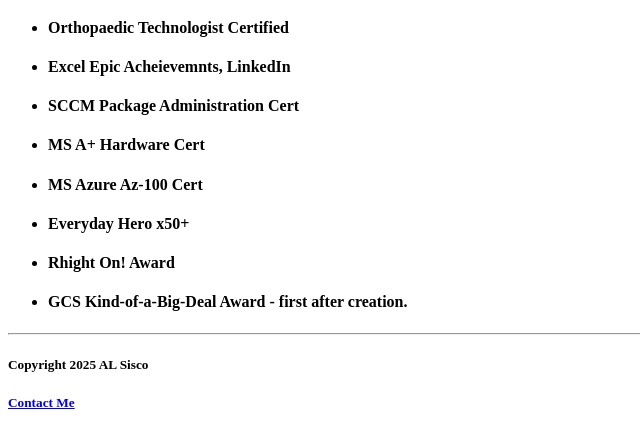
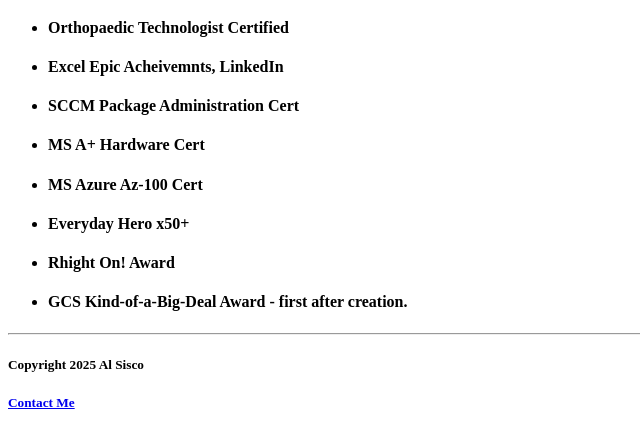
Before and after one commit to typ211/Resume, a plain HTML site: page index.html in a window 1280 px wide. Shown: the part 1391-1814 px from the top of the page, 0-640 px from the left. Drawn offline with Linux system fonts and the light colour scheme.

Commit message:
Update index.html
Text Changes Updated Name

```diff
--- a/index.html
+++ b/index.html
@@ -3,14 +3,14 @@
 <head>
     <meta charset="UTF-8">
     <meta name="viewport" content="width=device-width, initial-scale=1.0">
-    <title>AL Sisco Resume</title>
+    <title>Alex Sisco Resume</title>
 </head>
 <body>
     <h1>Alex Sisco</h1>
     <img src="./Pictures/Alex Selfie.png" height=100 alt="A picture of Alex Sisco"/>
     <hr>
     <h2>Summary</h2>
-        <h3>I am a Driven, Hard-Working Individual, striving to stay Competitive, Relevant and Consequential in an ever-accelerating technology field.</h3>
+        <h3>I am a Driven, Hard-Working Individual, striving to stay Competitive, Relevant, and Consequential in an ever-accelerating technology field.</h3>
         <h3>Learning new Skills and Platforms is my thing.</h3>
         <h3>Implementation and Testing are my playgrounds.</h3>
     <hr>
@@ -48,7 +48,7 @@
     <h2>Certs/Awards</h2>
         <ul>
             <li><h4>Orthopaedic Technologist Certified</h4></li>
-            <li><h4>Excel Epic Acheievemnts, LinkedIn</h4></li>
+            <li><h4>Excel Epic Acheivemnts, LinkedIn</h4></li>
             <li><h4>SCCM Package Administration Cert</h4></li>
             <li><h4>MS A+ Hardware Cert</h4></li>
             <li><h4>MS Azure Az-100 Cert</h4></li>
@@ -59,7 +59,7 @@
     <hr>
 </body>
 <footer>
-    <h5>Copyright 2025 AL Sisco</h5>
+    <h5>Copyright 2025 Al Sisco</h5>
     <a href="./contact.html"><h5>Contact Me</h5></a>
 </footer>
 </html>
```
